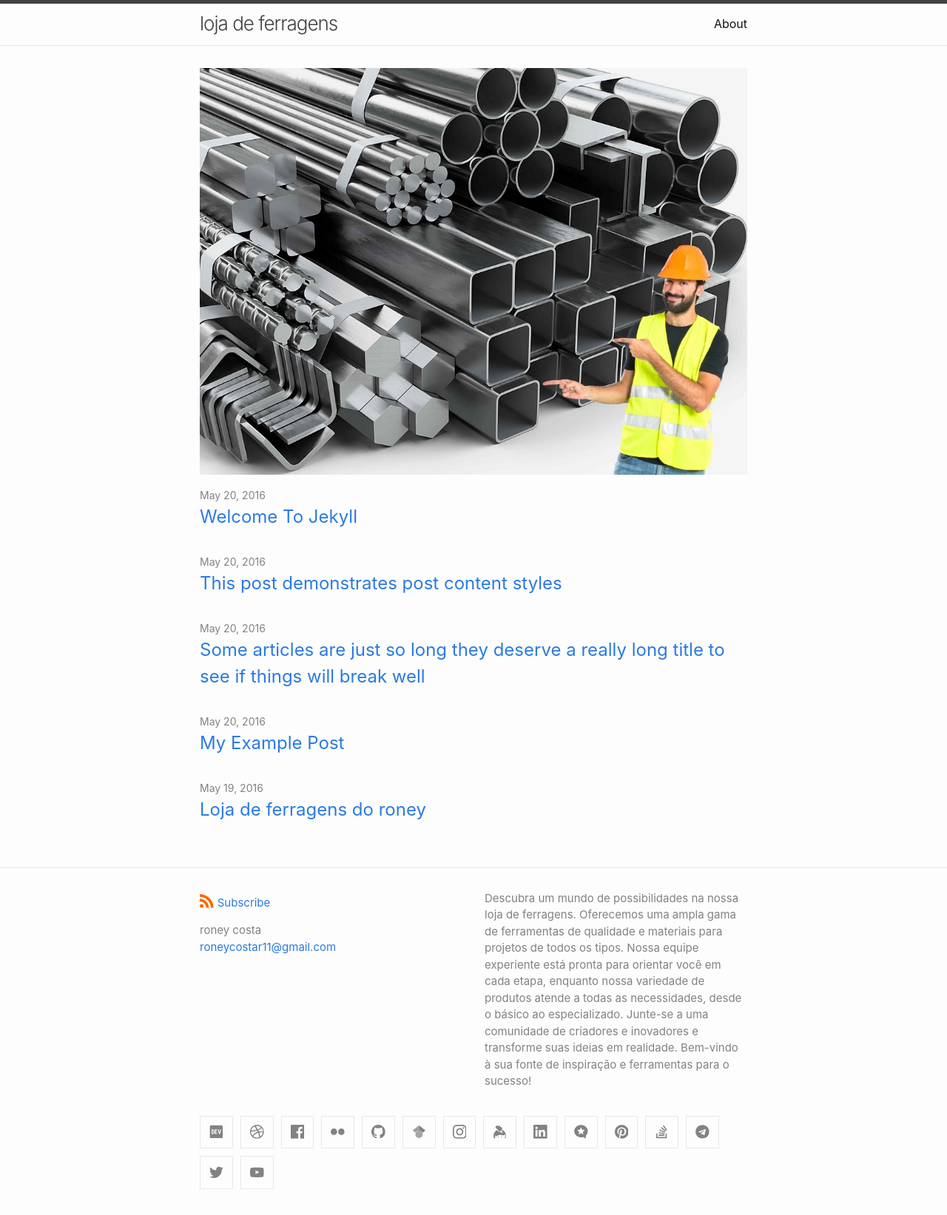
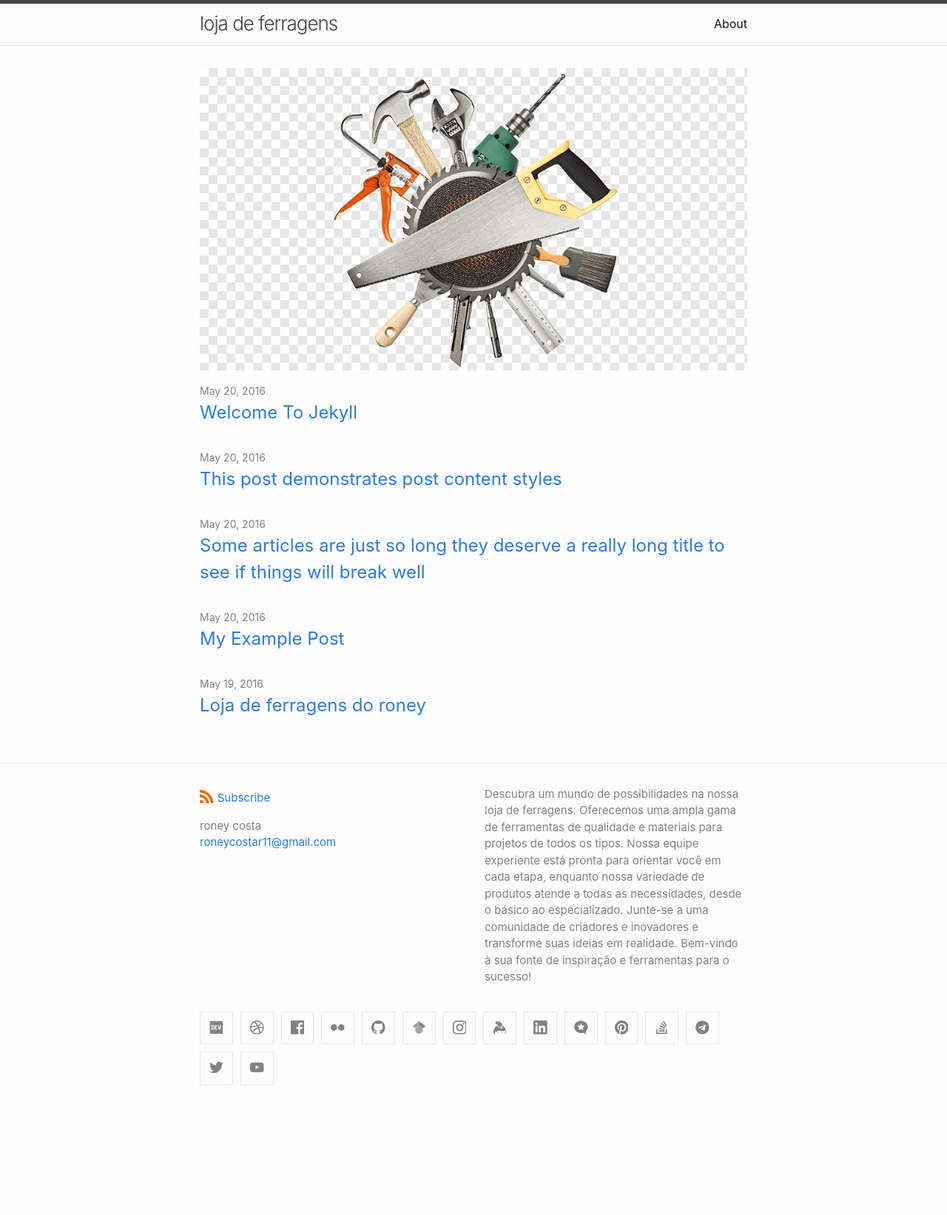
Before and after one commit to RoneyVanique/loja, a Jekyll site: the page built from index.md, in a window 1280 px wide. Shown: the whole page at 74% size. Built offline with Jekyll 4.4.1, drawn with Linux system fonts in a browser that asks for light colours; after the commit the page ends 1502 px from its top, so only the background shows below that.

Commit message:
Update index.md

```diff
--- a/index.md
+++ b/index.md
@@ -8,4 +8,4 @@
 layout: home
 ---
 
-<img src="/assets/ferragens.png" />
+<img src="/assets/ferro.png" />
```
